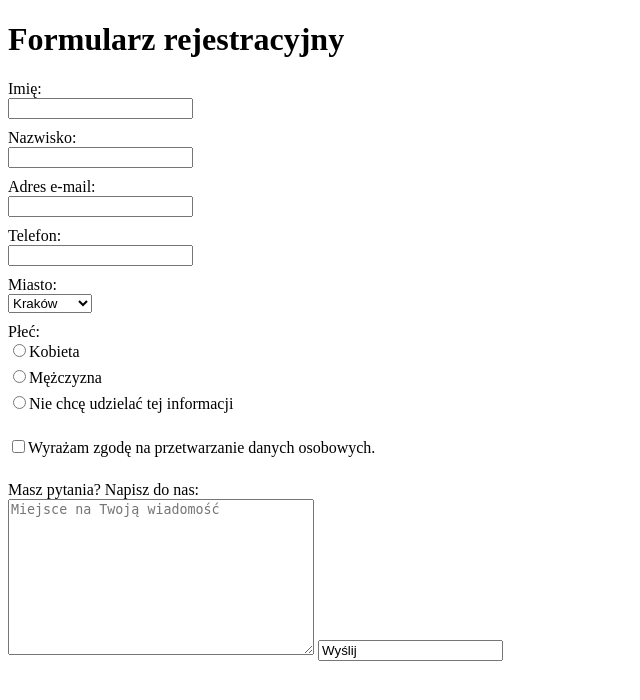
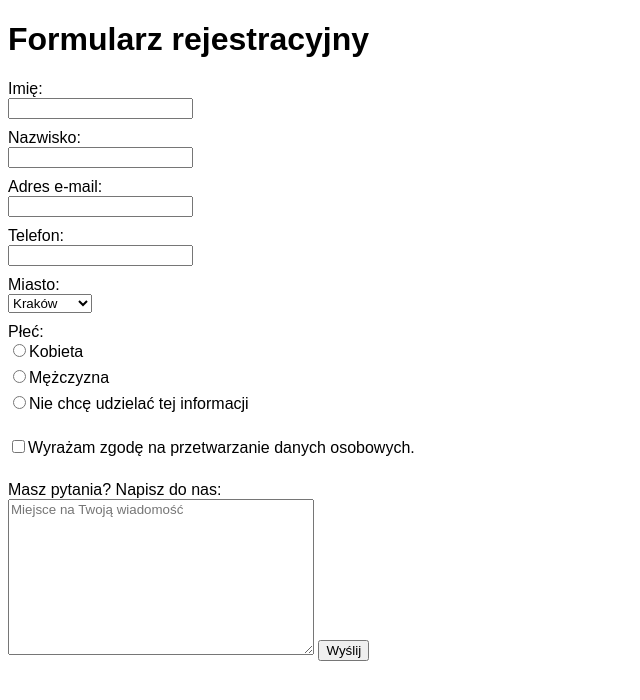
Before and after one commit to jansekowski/jansekowski.github.io, a PHP site: page / in a window 1280 px wide. Shown: the top 700 px of the page, without its empty margins (0-640 px from the left). Run offline with PHP 8.4, Linux system fonts and the light colour scheme.

Commit message:
dalsze szlify nad forlumarzem (np zielony przycisk hopefully)

```diff
--- a/css/style.css
+++ b/css/style.css
@@ -1,3 +1,7 @@
+*{
+    font-family: sans-serif;
+}
+
 label{
     display: block;
   }
@@ -20,3 +24,9 @@ label{
     border: 2px solid blue;
     background-color: lightblue;
   }
+
+  #submit{
+      background-color: seagreen;
+      color: antiquewhite;
+      text-transform: uppercase;
+  }
--- a/index.html
+++ b/index.html
@@ -32,7 +32,7 @@
       <br>
       <label for="message">Masz pytania? Napisz do nas:</label>
       <textarea id="message" name="message" placeholder="Miejsce na Twoją wiadomość" maxlength="1000"></textarea>
-      <input style="submit" id="submit" value="Wyślij">
+      <input type="submit" value="Wyślij">
     </form>
   </body>
 </html>
```
